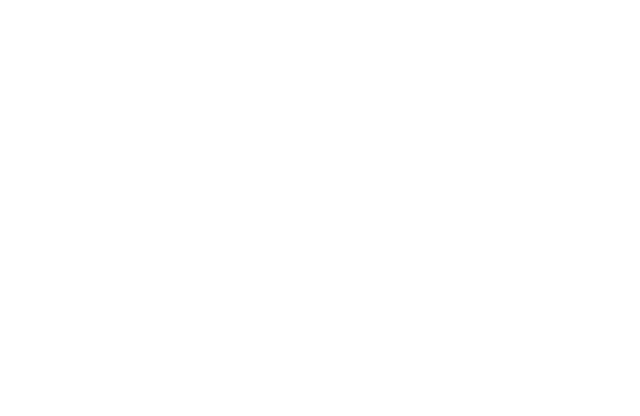
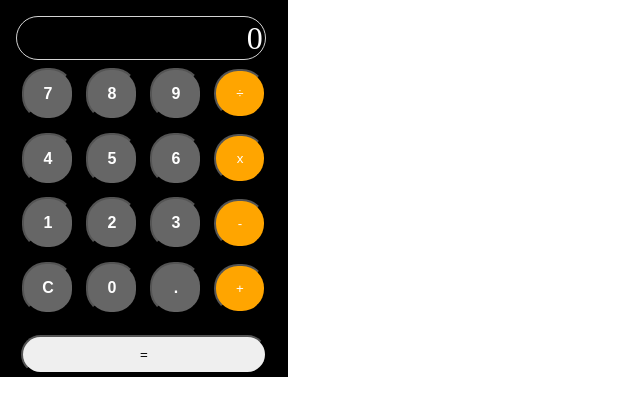
Before and after one commit to ZachSParker/soloprojects, a plain HTML site: page Calculator/index.html in a window 1280 px wide. Shown: the whole page, without its empty margins (0-640 px from the left). Drawn offline with Linux system fonts and the light colour scheme.

Commit message:
functions made , styling complete

```diff
--- a/Calculator/index.html
+++ b/Calculator/index.html
@@ -8,6 +8,35 @@
     <script src="./script.js" defer></script>
 </head>
 <body>
-
+    <div id="calculator">
+        <div id="display">0</div>
+        <div class="row">
+            <button class="numBtn" onclick="press(7);">7</button>
+            <button class="numBtn" onclick="press(8);">8</button>
+            <button class="numBtn" onclick="press(9);">9</button>
+            <button class="operator" onclick="setOP('/');">÷</button>
+        </div>
+        <div class="row">
+            <button class="numBtn" onclick="press(4);">4</button>
+            <button class="numBtn" onclick="press(5);">5</button>
+            <button class="numBtn" onclick="press(6);">6</button>
+            <button class="operator" onclick="setOP('*');">x</button>
+        </div>
+        <div class="row">
+            <button class="numBtn" onclick="press(1);">1</button>
+            <button class="numBtn" onclick="press(2);">2</button>
+            <button class="numBtn" onclick="press(3);">3</button>
+            <button class="operator" onclick="setOP('-');">-</button>
+        </div>
+        <div class="row">
+            <button class="numBtn" onclick="clr();">C</button>
+            <button class="numBtn" onclick="press(0);">0</button>
+            <button class="numBtn" onclick="press('.');">.</button>
+            <button class="operator" onclick="setOP('+');">+</button>
+        </div>
+        <div class="row">
+            <button id="equals" onclick="calculate()">=</div>
+        </div>
+    <div>
 </body>
 </html>
--- a/Calculator/script.js
+++ b/Calculator/script.js
@@ -0,0 +1,17 @@
+
+function setOP()
+{
+
+}
+function press()
+{
+
+}
+function calculate()
+{
+
+}
+function clr()
+{
+
+}
--- a/Calculator/style.css
+++ b/Calculator/style.css
@@ -0,0 +1,50 @@
+*{
+    margin:0px;
+    padding:0px;
+}
+#calculator {
+    background-color: black;
+    display:flex;
+    flex-direction: column;
+    width:20%;
+    height:345px;
+    padding:16px;
+}
+#display{
+    color: white;
+    border:1px solid lightgrey;
+    border-radius: 1.5em;
+    text-align:right;
+    padding:1%;
+    width:95%;
+    font-size:2em;
+}
+.row{
+    display:flex;
+    align-items:center;
+    justify-content:space-around;
+    margin-top:1%;
+}
+.row button{
+    width:20%;
+    margin:2%;
+    padding:15px;
+    border-radius:1.5rem;
+}
+.numBtn{
+    background-color:rgb(102,102,102);
+    color:white;
+    font-size:1em;
+    font-weight:bold;
+}
+.operator{
+    background-color:orange;
+    color:white;
+    border-radius:25%;
+}
+#equals{
+    border-radius: 1.5rem;
+    width:100%;
+    margin-top:5%;
+    padding:4%;
+}
```
